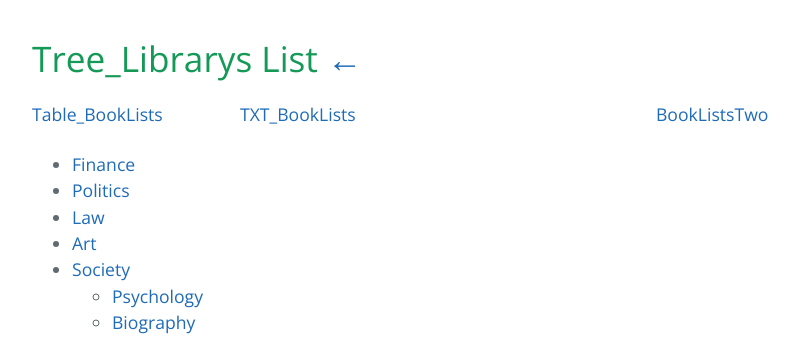
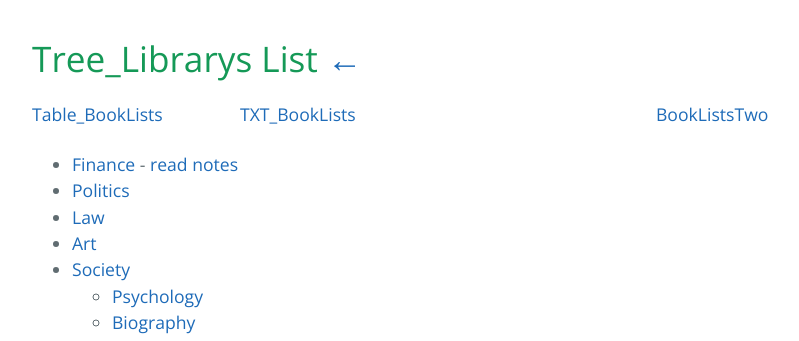
Before and after one commit to AmbroseRen/test, a Jekyll site: the page built from Library/BookListsOne.md, in a window 1280 px wide and 900 px high. Shown: the top 341 px of the window, without its empty margins (192-991 px from the left). Built offline with Jekyll 4.4.1, drawn with Linux system fonts in a browser that asks for light colours; our own code applies the rules of GitHub Pages for plain Markdown files; the repository's description, which GitHub fills in, is left out.

Commit message:
Update BookListsOne.md

```diff
--- a/Library/BookListsOne.md
+++ b/Library/BookListsOne.md
@@ -12,7 +12,7 @@
 
 - - -
 
-- [Finance](#finance)
+- [Finance](#finance) - [read notes](readNote/20210902.md)
 - [Politics](#politics)
 - [Law](#law)
 - [Art](#art)
```
